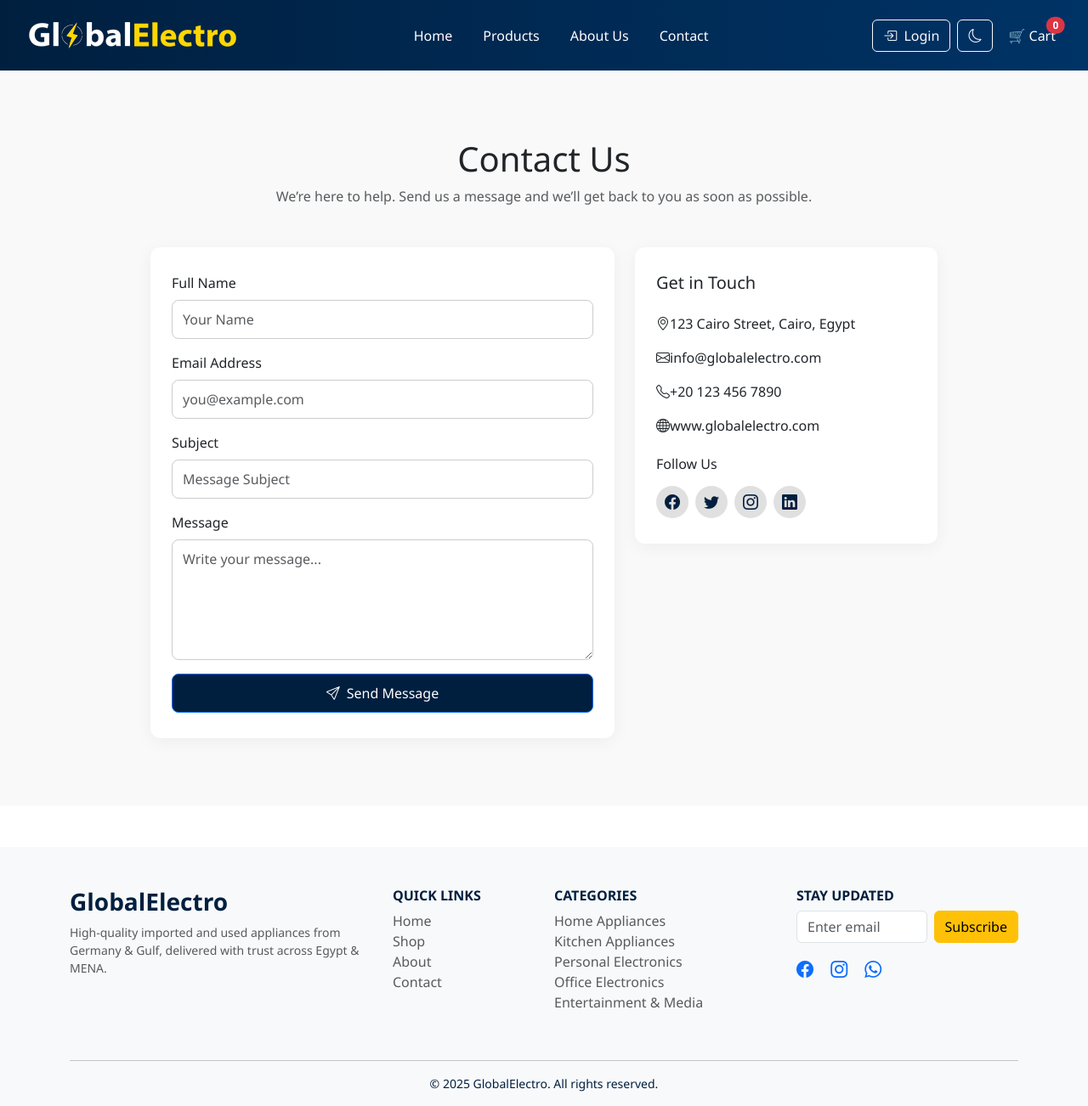
After one commit to omymakurd/GlobalElectro, a Django app: page /contact/ in a window 1280 px wide. The commit adds this page. Shown: the whole page at 85% size. Run offline with Django 5.2, Linux system fonts and the light colour scheme; some libraries are stand-ins or nearby versions.

Commit message:
Add About us and contact us pages

```diff
--- a/globalelectro_app/templates/base.html
+++ b/globalelectro_app/templates/base.html
@@ -24,8 +24,8 @@
       <div class="collapse navbar-collapse justify-content-center" id="navbarNav">
         <ul class="navbar-nav">
           <li class="nav-item"><a class="nav-link" href="/">Home</a></li>
-          <li class="nav-item"><a class="nav-link" href="/products/">Products</a></li>
-          <li class="nav-item"><a class="nav-link" href="/about/">About Us</a></li>
+          <li class="nav-item"><a class="nav-link" href="{% url 'all_products' %}">Products</a></li>
+          <li class="nav-item"><a class="nav-link" href="{% url 'about' %}">About Us</a></li>
           <li class="nav-item"><a class="nav-link" href="/contact/">Contact</a></li>
         </ul>
       </div>
@@ -92,9 +92,9 @@
           <h6 class="fw-bold text-uppercase brand-text">Quick Links</h6>
           <ul class="list-unstyled">
             <li><a href="/" class="text-muted text-decoration-none">Home</a></li>
-            <li><a href="/products" class="text-muted text-decoration-none">Shop</a></li>
-            <li><a href="/about" class="text-muted text-decoration-none">About</a></li>
-            <li><a href="/contact" class="text-muted text-decoration-none">Contact</a></li>
+            <li><a href="{% url 'all_products' %}" class="text-muted text-decoration-none">Shop</a></li>
+            <li><a href="{% url 'about' %}" class="text-muted text-decoration-none">About</a></li>
+            <li><a href="{% url 'contact' %}" class="text-muted text-decoration-none">Contact</a></li>
           </ul>
         </div>
         <div class="col-lg-3 col-md-6 mb-4">
--- /dev/null
+++ b/globalelectro_app/templates/contact.html
@@ -0,0 +1,168 @@
+{% extends "base.html" %}
+{% load static %}
+
+{% block content %}
+<style>
+/* ======================== */
+/* Contact Section */
+.contact-section {
+    background: #f9f9f9;
+    padding: 80px 0;
+    font-family: 'Segoe UI', Tahoma, sans-serif;
+}
+
+/* ======================== */
+/* Cards */
+.contact-card {
+    background: #fff;
+    border-radius: 12px;
+    padding: 30px 25px;
+    box-shadow: 0 4px 20px rgba(0,0,0,0.05);
+    transition: transform 0.3s ease, box-shadow 0.3s ease;
+}
+.contact-card:hover {
+    transform: translateY(-5px);
+    box-shadow: 0 10px 25px rgba(0,0,0,0.1);
+}
+
+/* ======================== */
+/* Form Styles */
+.contact-card .form-control {
+    border-radius: 8px;
+    padding: 10px 12px;
+    border: 1px solid #ccc;
+    transition: border-color 0.3s ease;
+}
+.contact-card .form-control:focus {
+    border-color: #001f3f;
+    box-shadow: none;
+}
+
+/* ======================== */
+/* Buttons */
+.btn-primary {
+    background-color: #001f3f;
+    color: #fff;
+    border-radius: 8px;
+    padding: 10px 0;
+    font-weight: 500;
+    transition: all 0.3s ease;
+    display: flex;
+    justify-content: center;
+    align-items: center;
+    gap: 8px;
+}
+.btn-primary:hover {
+    background-color:  #ffc107;
+    transform: translateY(-2px);
+}
+
+/* ======================== */
+/* Contact Info Icons */
+.contact-info > i {
+    font-size: 20px;
+    color: #001f3f;
+    margin-right: 10px;
+}
+
+/* ======================== */
+/* Social Icons */
+.social-icons a {
+    display: flex;
+    align-items: center;
+    justify-content: center;
+    width: 38px;
+    height: 38px;
+    border-radius: 50%;
+    background-color: #e0e0e0;
+    color: #001f3f;
+    text-decoration: none;
+    margin-right: 8px;
+    font-size: 18px;
+    transition: all 0.3s ease;
+}
+.social-icons a i {
+    font-size: 18px; /* مستقل عن i بتاع contact info */
+}
+.social-icons a:hover {
+    background-color: #ffc107;
+    color: #001f3f;
+    transform: translateY(-2px);
+}
+
+/* ======================== */
+/* Responsive */
+@media (max-width: 992px) {
+    .contact-card {
+        padding: 25px 20px;
+    }
+}
+</style>
+
+<div class="contact-section">
+    <div class="container">
+        <!-- Header -->
+        <div class="text-center mb-5">
+            <h1>Contact Us</h1>
+            <p class="text-muted">We’re here to help. Send us a message and we’ll get back to you as soon as possible.</p>
+        </div>
+
+        <div class="row justify-content-center g-4">
+            <!-- Contact Form -->
+            <div class="col-lg-6">
+                <div class="contact-card">
+                    {% if messages %}
+                    <div>
+                        {% for message in messages %}
+                        <div class="alert alert-{{ message.tags }}">{{ message }}</div>
+                        {% endfor %}
+                    </div>
+                    {% endif %}
+
+                    <form method="post" action="{% url 'contact' %}">
+                        {% csrf_token %}
+                        <div class="mb-3">
+                            <label for="name" class="form-label">Full Name</label>
+                            <input type="text" class="form-control" id="name" name="name" placeholder="Your Name" required>
+                        </div>
+                        <div class="mb-3">
+                            <label for="email" class="form-label">Email Address</label>
+                            <input type="email" class="form-control" id="email" name="email" placeholder="you@example.com" required>
+                        </div>
+                        <div class="mb-3">
+                            <label for="subject" class="form-label">Subject</label>
+                            <input type="text" class="form-control" id="subject" name="subject" placeholder="Message Subject" required>
+                        </div>
+                        <div class="mb-3">
+                            <label for="message" class="form-label">Message</label>
+                            <textarea class="form-control" id="message" name="message" rows="5" placeholder="Write your message..." required></textarea>
+                        </div>
+                        <button type="submit" class="btn btn-primary w-100">
+                            <i class="bi bi-send"></i> Send Message
+                        </button>
+                    </form>
+                </div>
+            </div>
+
+            <!-- Contact Info -->
+            <div class="col-lg-4">
+                <div class="contact-card contact-info">
+                    <h5 class="mb-4">Get in Touch</h5>
+                    <p><i class="bi bi-geo-alt"></i>123 Cairo Street, Cairo, Egypt</p>
+                    <p><i class="bi bi-envelope"></i>info@globalelectro.com</p>
+                    <p><i class="bi bi-telephone"></i>+20 123 456 7890</p>
+                    <p><i class="bi bi-globe"></i>www.globalelectro.com</p>
+
+                    <h6 class="mt-4 mb-3">Follow Us</h6>
+                    <div class="social-icons d-flex">
+                        <a href="#" title="Facebook"><i class="bi bi-facebook"></i></a>
+                        <a href="#" title="Twitter"><i class="bi bi-twitter"></i></a>
+                        <a href="#" title="Instagram"><i class="bi bi-instagram"></i></a>
+                        <a href="#" title="LinkedIn"><i class="bi bi-linkedin"></i></a>
+                    </div>
+                </div>
+            </div>
+        </div>
+    </div>
+</div>
+{% endblock %}
--- a/globalelectro_app/urls.py
+++ b/globalelectro_app/urls.py
@@ -47,6 +47,9 @@ urlpatterns = [
 
     path('all-products/', views.all_products, name='all_products'),
 
+    path('about/', views.about, name='about'),
+    path('contact/', views.contact, name='contact'),
+
 
 
 ]
--- a/globalelectro_app/views.py
+++ b/globalelectro_app/views.py
@@ -13,6 +13,7 @@ from django.db.models import Sum
 from django.db.models import F
 from django.db import transaction
 from django.utils import timezone
+from django.core.mail import send_mail
 
 
 
@@ -602,16 +603,21 @@ def checkout(request):
 
 
 def all_products(request):
-    search_query = request.GET.get('search', '')  # ناخد قيمة البحث
-    sort_option = request.GET.get('sort', '')      # ناخد قيمة الفلتر
+    search_query = request.GET.get('search', '')   # البحث
+    sort_option = request.GET.get('sort', '')      # الفرز
+    category_name = request.GET.get('category', '') # فلتر الكاتيجوري
 
     products = Product.objects.all()
+
+    # فلتر الكاتيجوري
+    if category_name:
+        products = products.filter(category__name=category_name)
 
     # فلتر البحث
     if search_query:
         products = products.filter(name__icontains=search_query)
 
-    # فلتر الفرز
+    # الفرز
     if sort_option == 'newest':
         products = products.order_by('-created_at')
     elif sort_option == 'price_high':
@@ -627,6 +633,33 @@ def all_products(request):
         'products': products,
         'search_query': search_query,
         'sort_option': sort_option,
-        'categories': Category.objects.all()
+        'category_name': category_name,
+        'categories': Category.objects.all(),
     }
     return render(request, 'products/all_product.html', context)
+
+def about(request):
+    return render(request, 'about.html')
+def contact(request):
+    if request.method == 'POST':
+        name = request.POST.get('name')
+        email = request.POST.get('email')
+        subject = request.POST.get('subject')
+        message = request.POST.get('message')
+
+        # مثال: إرسال رسالة بريد إلكتروني
+        try:
+            send_mail(
+                f"{subject} - from {name}",
+                message,
+                email,  # from email
+                ['omyma_1994@hotmail.com'],  # to email
+                fail_silently=False,
+            )
+            messages.success(request, "Your message has been sent successfully!")
+        except:
+            messages.error(request, "Oops! Something went wrong.")
+
+        return redirect('contact')  # يرجع نفس الصفحة بعد الإرسال
+
+    return render(request, 'contact.html')
```
Also changed, not shown: globalelectro_app/templates/about.html (added, +78 -0 lines), globalelectro_app/static/css/style.css (line endings or trailing spaces), globalelectro_app/static/images/about.png (added).
